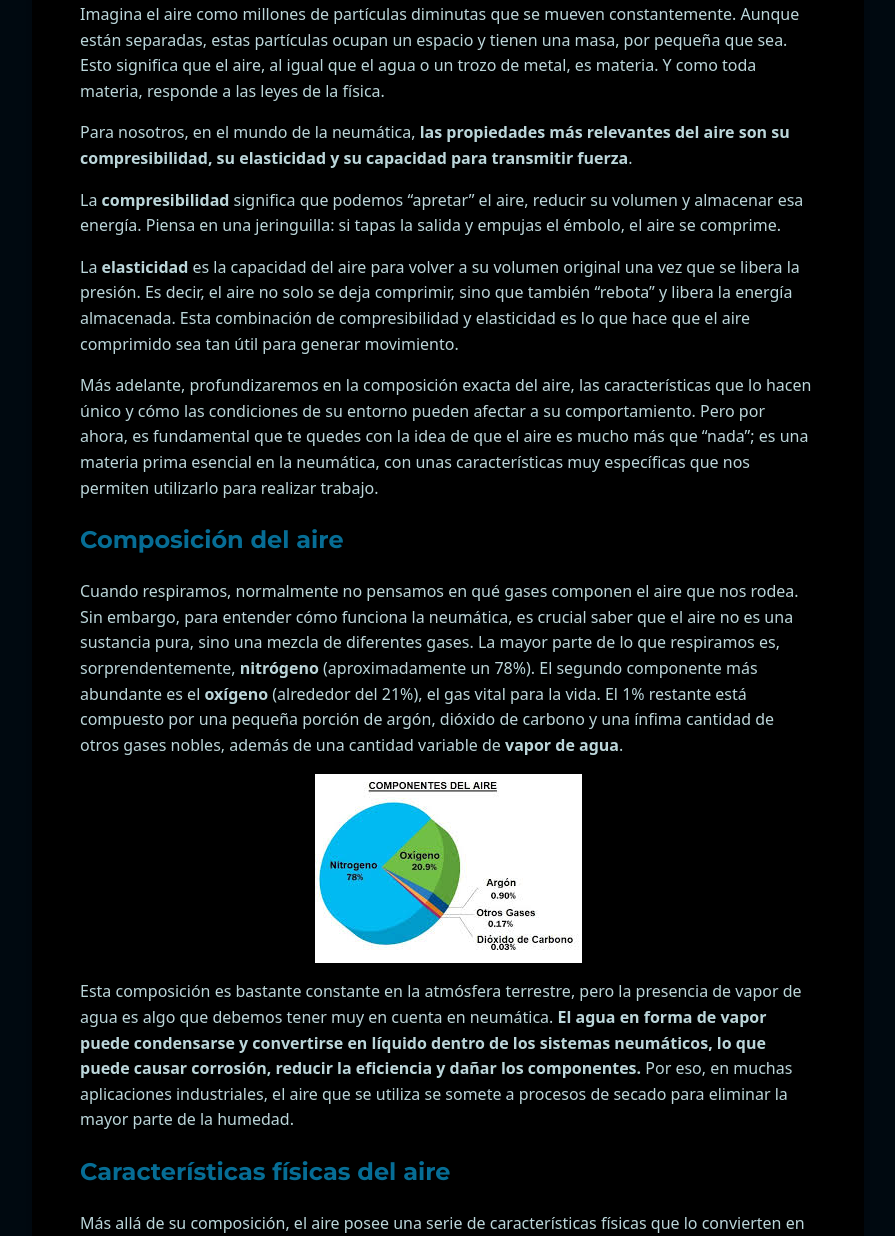
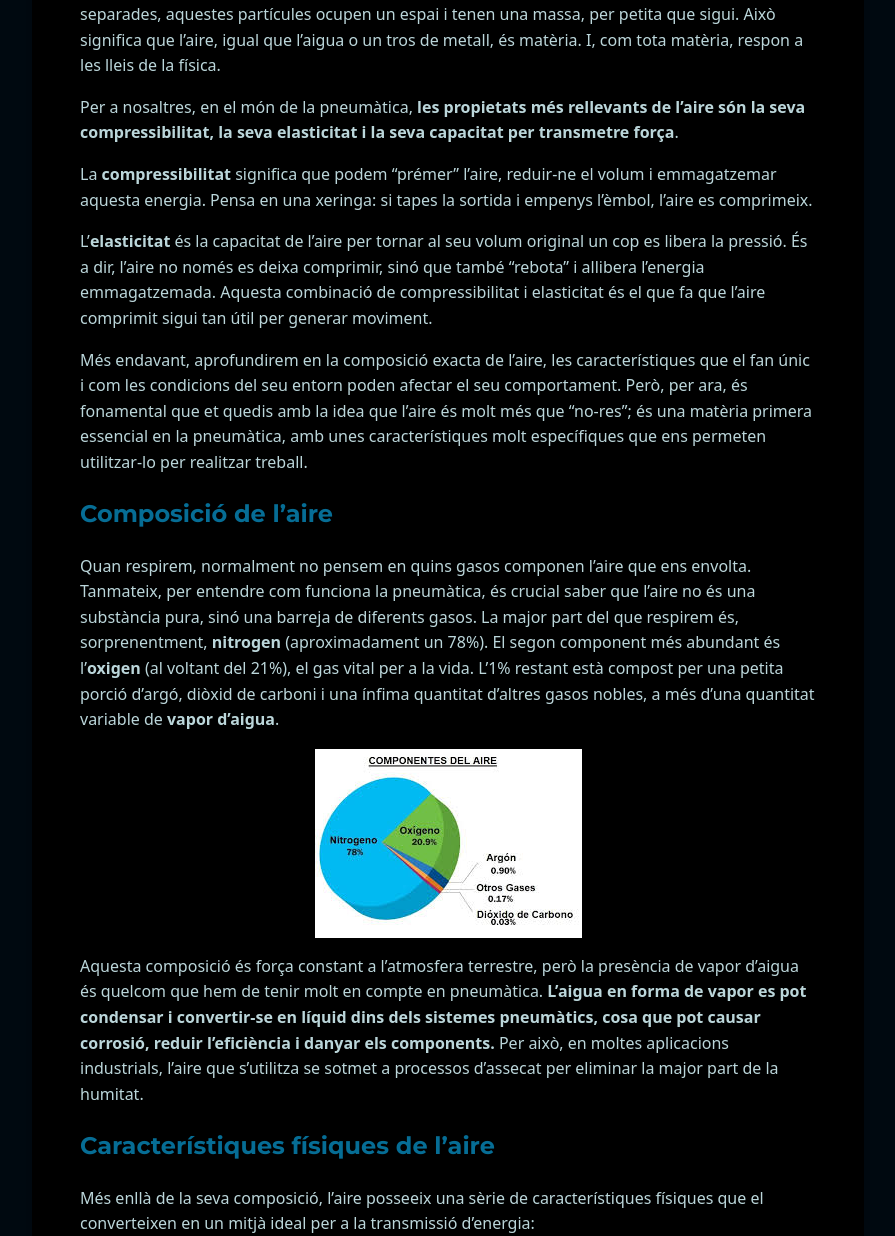
Before and after one commit to qserrano/trenkat, a Jekyll site: the page built from _posts/2025-10-01-Neumatica-2.md, in a window 1280 px wide and 1400 px high, scrolled down 754 px. Shown: the part 164-1400 px from the top of the window, without its empty margins (192-1087 px from the left). Built offline with Jekyll 4.4.1, drawn with Linux system fonts in a browser that asks for light colours; some of the changed text lies outside the part shown; grey boxes are pictures that could not be loaded.

Commit message:
Traducció neumatica-2

```diff
--- a/_posts/2025-10-01-Neumatica-2.md
+++ b/_posts/2025-10-01-Neumatica-2.md
@@ -1,12 +1,12 @@
 ---
 layout: post
-title: "02 - Propiedades físicas del aire"
+title: "02 - Propietats físiques de l'aire"
 author: "qserrano"
-description: "Presentación de las propiedades físicas del aire"
+description: "Presentació de les propietats físiques de l'aire"
 date: 2025-10-01 12:00:00 +0200
-categories: neumatica fundamentos
-excerpt: "En esta publicación, exploraremos las propiedades físicas del aire."
-tags: ["neumatica", "automatización", "electromecánica", "mantenimiento"]
+categories: pneumàtica fonaments
+excerpt: "En aquesta publicació, explorarem les propietats físiques de l'aire."
+tags: ["pneumàtica", "automatització", "electromecànica", "manteniment"]
 ---
 
 [img1]: /assets/imatges/blog/neumatica/2-Aire.png
@@ -17,70 +17,70 @@ tags: ["neumatica", "automatización", "electromecánica", "mantenimiento"]
 [img6]: /assets/imatges/blog/neumatica/7-Humitat.png
 [img7]: /assets/imatges/blog/neumatica/8-Contaminacio.png
 
-Cuando hablamos de neumática, el aire no es simplemente "vacío" o "nada". Aunque no lo podamos ver a simple vista, el aire es una sustancia real, una mezcla de gases que posee una serie de propiedades físicas muy concretas. Estas propiedades son las que nos permiten utilizarlo como una fuente de energía, y entenderlas es el primer paso para dominar cualquier sistema neumático.
+Quan parlem de pneumàtica, l'aire no és simplement "buit" o "no-res". Encara que no el puguem veure a simple vista, l'aire és una substància real, una barreja de gasos que posseeix una sèrie de propietats físiques molt concretes. Aquestes propietats són les que ens permeten utilitzar-lo com a font d'energia, i entendre-les és el primer pas per dominar qualsevol sistema pneumàtic.
 
 ![Aire][img1]{: .centered}
 
-Imagina el aire como millones de partículas diminutas que se mueven constantemente. Aunque están separadas, estas partículas ocupan un espacio y tienen una masa, por pequeña que sea. Esto significa que el aire, al igual que el agua o un trozo de metal, es materia. Y como toda materia, responde a las leyes de la física.
+Imagina l'aire com milions de partícules diminutes que es mouen constantment. Encara que estan separades, aquestes partícules ocupen un espai i tenen una massa, per petita que sigui. Això significa que l'aire, igual que l'aigua o un tros de metall, és matèria. I, com tota matèria, respon a les lleis de la física.
 
-Para nosotros, en el mundo de la neumática, **las propiedades más relevantes del aire son su compresibilidad, su elasticidad y su capacidad para transmitir fuerza**.
+Per a nosaltres, en el món de la pneumàtica, **les propietats més rellevants de l'aire són la seva compressibilitat, la seva elasticitat i la seva capacitat per transmetre força**.
 
-La **compresibilidad** significa que podemos "apretar" el aire, reducir su volumen y almacenar esa energía. Piensa en una jeringuilla: si tapas la salida y empujas el émbolo, el aire se comprime.
+La **compressibilitat** significa que podem "prémer" l'aire, reduir-ne el volum i emmagatzemar aquesta energia. Pensa en una xeringa: si tapes la sortida i empenys l'èmbol, l'aire es comprimeix.
 
-La **elasticidad** es la capacidad del aire para volver a su volumen original una vez que se libera la presión. Es decir, el aire no solo se deja comprimir, sino que también "rebota" y libera la energía almacenada. Esta combinación de compresibilidad y elasticidad es lo que hace que el aire comprimido sea tan útil para generar movimiento.
+L'**elasticitat** és la capacitat de l'aire per tornar al seu volum original un cop es libera la pressió. És a dir, l'aire no només es deixa comprimir, sinó que també "rebota" i allibera l'energia emmagatzemada. Aquesta combinació de compressibilitat i elasticitat és el que fa que l'aire comprimit sigui tan útil per generar moviment.
 
-Más adelante, profundizaremos en la composición exacta del aire, las características que lo hacen único y cómo las condiciones de su entorno pueden afectar a su comportamiento. Pero por ahora, es fundamental que te quedes con la idea de que el aire es mucho más que "nada"; es una materia prima esencial en la neumática, con unas características muy específicas que nos permiten utilizarlo para realizar trabajo.
+Més endavant, aprofundirem en la composició exacta de l'aire, les característiques que el fan únic i com les condicions del seu entorn poden afectar el seu comportament. Però, per ara, és fonamental que et quedis amb la idea que l'aire és molt més que "no-res"; és una matèria primera essencial en la pneumàtica, amb unes característiques molt específiques que ens permeten utilitzar-lo per realitzar treball.
 
-## Composición del aire
+## Composició de l'aire
 
-Cuando respiramos, normalmente no pensamos en qué gases componen el aire que nos rodea. Sin embargo, para entender cómo funciona la neumática, es crucial saber que el aire no es una sustancia pura, sino una mezcla de diferentes gases. La mayor parte de lo que respiramos es, sorprendentemente, **nitrógeno** (aproximadamente un 78%). El segundo componente más abundante es el **oxígeno** (alrededor del 21%), el gas vital para la vida. El 1% restante está compuesto por una pequeña porción de argón, dióxido de carbono y una ínfima cantidad de otros gases nobles, además de una cantidad variable de **vapor de agua**.
+Quan respirem, normalment no pensem en quins gasos componen l'aire que ens envolta. Tanmateix, per entendre com funciona la pneumàtica, és crucial saber que l'aire no és una substància pura, sinó una barreja de diferents gasos. La major part del que respirem és, sorprenentment, **nitrogen** (aproximadament un 78%). El segon component més abundant és l'**oxigen** (al voltant del 21%), el gas vital per a la vida. L'1% restant està compost per una petita porció d'argó, diòxid de carboni i una ínfima quantitat d'altres gasos nobles, a més d'una quantitat variable de **vapor d'aigua**.
 
-![Composición del aire][img2]{: .centered}
+![Composició de l'aire][img2]{: .centered}
 
-Esta composición es bastante constante en la atmósfera terrestre, pero la presencia de vapor de agua es algo que debemos tener muy en cuenta en neumática. **El agua en forma de vapor puede condensarse y convertirse en líquido dentro de los sistemas neumáticos, lo que puede causar corrosión, reducir la eficiencia y dañar los componentes.** Por eso, en muchas aplicaciones industriales, el aire que se utiliza se somete a procesos de secado para eliminar la mayor parte de la humedad.
+Aquesta composició és força constant a l'atmosfera terrestre, però la presència de vapor d'aigua és quelcom que hem de tenir molt en compte en pneumàtica. **L'aigua en forma de vapor es pot condensar i convertir-se en líquid dins dels sistemes pneumàtics, cosa que pot causar corrosió, reduir l'eficiència i danyar els components.** Per això, en moltes aplicacions industrials, l'aire que s'utilitza se sotmet a processos d'assecat per eliminar la major part de la humitat.
 
-## Características físicas del aire
+## Característiques físiques de l'aire
 
-Más allá de su composición, el aire posee una serie de características físicas que lo convierten en un medio ideal para la transmisión de energía:
+Més enllà de la seva composició, l'aire posseeix una sèrie de característiques físiques que el converteixen en un mitjà ideal per a la transmissió d'energia:
 
-### Compresibilidad
+### Compressibilitat
 
-**Esta es, quizás, la característica más importante para la neumática**. A diferencia de los líquidos, que son prácticamente incompresibles, el aire se puede comprimir fácilmente. Esto significa que podemos reducir su volumen aplicando presión. Piensa en una jeringuilla: si tapas la salida y empujas el émbolo, el aire se comprime. Esta capacidad de "almacenar" energía al comprimirse es fundamental para el funcionamiento de cilindros y actuadores neumáticos.
+**Aquesta és, potser, la característica més important per a la pneumàtica**. A diferència dels líquids, que són pràcticament incompressibles, l'aire es pot comprimir fàcilment. Això significa que podem reduir-ne el volum aplicant pressió. Pensa en una xeringa: si tapes la sortida i empenys l'èmbol, l'aire es comprimeix. Aquesta capacitat d'"emmagatzemar" energia en comprimir-se és fonamental per al funcionament de cilindres i actuadors pneumàtics.
 
-![Compresibilidad del aire][img3]{: .centered}
+![Compressibilitat de l'aire][img3]{: .centered}
 
-### Elasticidad
+### Elasticitat
 
-**Íntimamente ligada a la compresibilidad, la elasticidad del aire significa que, una vez que dejamos de aplicar la fuerza de compresión, el aire tiende a expandirse y volver a su volumen original**. Esta propiedad es la que permite que el aire comprimido, al liberarse, empuje un pistón o accione una herramienta. Es la energía almacenada que se libera para realizar un trabajo.
+**Íntimament lligada a la compressibilitat, l'elasticitat de l'aire significa que, un cop deixem d'aplicar la força de compressió, l'aire tendeix a expandir-se i tornar al seu volum original**. Aquesta propietat és la que permet que l'aire comprimit, en alliberar-se, empenyi un pistó o accioni una eina. És l'energia emmagatzemada que s'allibera per realitzar un treball.
 
-![Elasticidad del aire][img4]{: .centered}
+![Elasticitat de l'aire][img4]{: .centered}
 
-### Otras características
+### Altres característiques
 
-- **Ausencia de peso para aplicaciones prácticas: aunque el aire tiene masa y, por lo tanto, peso, en la mayoría de las aplicaciones neumáticas este peso es tan insignificante que lo consideramos despreciable.** Esto simplifica los cálculos y el diseño de los sistemas, ya que no tenemos que preocuparnos por el "peso" del aire moviéndose por las tuberías.
-- **Viscosidad muy baja: la viscosidad es la resistencia de un fluido a fluir**. El aire tiene una viscosidad extremadamente baja, lo que significa que fluye con mucha facilidad a través de tuberías y conductos sin generar grandes pérdidas de energía por fricción. Esto es una ventaja sobre los líquidos, que pueden ser mucho más viscosos.
-- **No explosivo y no inflamable: a diferencia de otros gases industriales, el aire no es inflamable ni explosivo bajo condiciones normales**. Esto lo convierte en un medio de trabajo muy seguro en una gran variedad de entornos, especialmente donde existen riesgos de chispas o altas temperaturas.
+- **Absència de pes per a aplicacions pràctiques: encara que l'aire té massa i, per tant, pes, en la majoria d'aplicacions pneumàtiques aquest pes és tan insignificant que el considerem menyspreable.** Això simplifica els càlculs i el disseny dels sistemes, ja que no ens hem de preocupar pel "pes" de l'aire movent-se per les canonades.
+- **Viscositat molt baixa: la viscositat és la resistència d'un fluid a fluir**. L'aire té una viscositat extremadament baixa, cosa que significa que flueix amb molta facilitat a través de canonades i conductes sense generar grans pèrdues d'energia per fricció. Això és un avantatge respecte als líquids, que poden ser molt més viscosos.
+- **No explosiu i no inflamable: a diferència d'altres gasos industrials, l'aire no és inflamable ni explosiu en condicions normals**. Això el converteix en un medi de treball molt segur en una gran varietat d'entorns, especialment on existeixen riscos d'espurnes o altes temperatures.
 
-## Condiciones de funcionamiento del aire
+## Condicions de funcionament de l'aire
 
-Aunque el aire es un recurso abundante, sus propiedades pueden variar ligeramente dependiendo de las condiciones ambientales. Entender cómo estas condiciones afectan al aire es importante para el diseño y mantenimiento de los sistemas neumáticos.
+Encara que l'aire és un recurs abundant, les seves propietats poden variar lleugerament depenent de les condicions ambientals. Entendre com aquestes condicions afecten l'aire és important per al disseny i manteniment dels sistemes pneumàtics.
 
-### Temperatura: La temperatura tiene un efecto directo sobre el volumen y la presión del aire.
+### Temperatura: La temperatura té un efecte directe sobre el volum i la pressió de l'aire.
 
-![Efecto de la temperatura en el aire][img5]{: .centered}
+![Efecte de la temperatura en l'aire][img5]{: .centered}
 
-Cuando el aire se calienta, sus moléculas se mueven más rápido y tienden a ocupar más espacio, lo que puede aumentar la presión si el volumen se mantiene constante (recuerda que el aire se expande al calentarse y se contrae al enfriarse). En la neumática industrial, el aire suele comprimirse, lo que lo calienta considerablemente. Luego, para que el sistema funcione de manera estable, es común enfriar este aire antes de usarlo. Las variaciones extremas de temperatura también pueden afectar a los materiales de los componentes neumáticos, como las juntas y los sellos.
+Quan l'aire s'escalfa, les seves molècules es mouen més de pressa i tendeixen a ocupar més espai, cosa que pot augmentar la pressió si el volum es manté constant (recorda que l'aire s'expandeix en escalfar-se i es contrau en refredar-se). En la pneumàtica industrial, l'aire sol comprimir-se, cosa que l'escalfa considerablement. Després, perquè el sistema funcioni de manera estable, és habitual refredar aquest aire abans d'utilitzar-lo. Les variacions extremes de temperatura també poden afectar els materials dels components pneumàtics, com ara les juntes i els segells.
 
-### Humedad: Como mencionamos en la composición, la cantidad de vapor de agua en el aire, o humedad, es un factor crítico.
+### Humitat: Com hem esmentat en la composició, la quantitat de vapor d'aigua a l'aire, o humitat, és un factor crític.
 
-![Humedad][img6]{: .centered}
+![Humitat][img6]{: .centered}
 
-Una alta humedad relativa significa que hay mucho vapor de agua en el aire. Si este aire húmedo se comprime y luego se enfría (lo que ocurre a menudo en los sistemas neumáticos), el vapor de agua puede condensarse y convertirse en agua líquida. El agua líquida en las tuberías y componentes puede causar corrosión, arrastrar el lubricante de los elementos móviles, y hasta congelarse en climas fríos, bloqueando el sistema. Por esta razón, los sistemas neumáticos suelen incluir filtros y secadores para eliminar la humedad.
+Una alta humitat relativa significa que hi ha molt de vapor d'aigua a l'aire. Si aquest aire humit es comprimeix i després es refreda (cosa que passa sovint en els sistemes pneumàtics), el vapor d'aigua es pot condensar i convertir-se en aigua líquida. L'aigua líquida a les canonades i components pot causar corrosió, arrossegar el lubricant dels elements mòbils i fins i tot congelar-se en climes freds, bloquejant el sistema. Per aquesta raó, els sistemes pneumàtics solen incloure filtres i assecadors per eliminar la humitat.
 
-### Contaminación: el aire ambiente no es 100% puro; contiene partículas de polvo, polen y otros contaminantes.
+### Contaminació: l'aire ambient no és 100% pur; conté partícules de pols, pol·len i altres contaminants.
 
-![Contaminación][img7]{: .centered}
+![Contaminació][img7]{: .centered}
 
-Cuando este aire se aspira para ser comprimido, estas partículas también entran en el sistema. Sin una filtración adecuada, pueden desgastar las piezas móviles, obstruir las válvulas y reducir la vida útil de los componentes neumáticos. Por ello, la calidad del aire es fundamental y se asegura mediante el uso de filtros de aire de alta eficiencia.
+Quan aquest aire s'aspira per ser comprimit, aquestes partícules també entren al sistema. Sense una filtració adequada, poden desgastar les peces mòbils, obstruir les vàlvules i reduir la vida útil dels components pneumàtics. Per això, la qualitat de l'aire és fonamental i s'assegura mitjançant l'ús de filtres d'aire d'alta eficiència.
 
-Comprender estas características y condiciones es el primer paso para dominar el aire como nuestra "materia prima" en el fascinante mundo de la neumática.
+Entendre aquestes característiques i condicions és el primer pas per dominar l'aire com la nostra "matèria primera" en el fascinant món de la pneumàtica.
```
